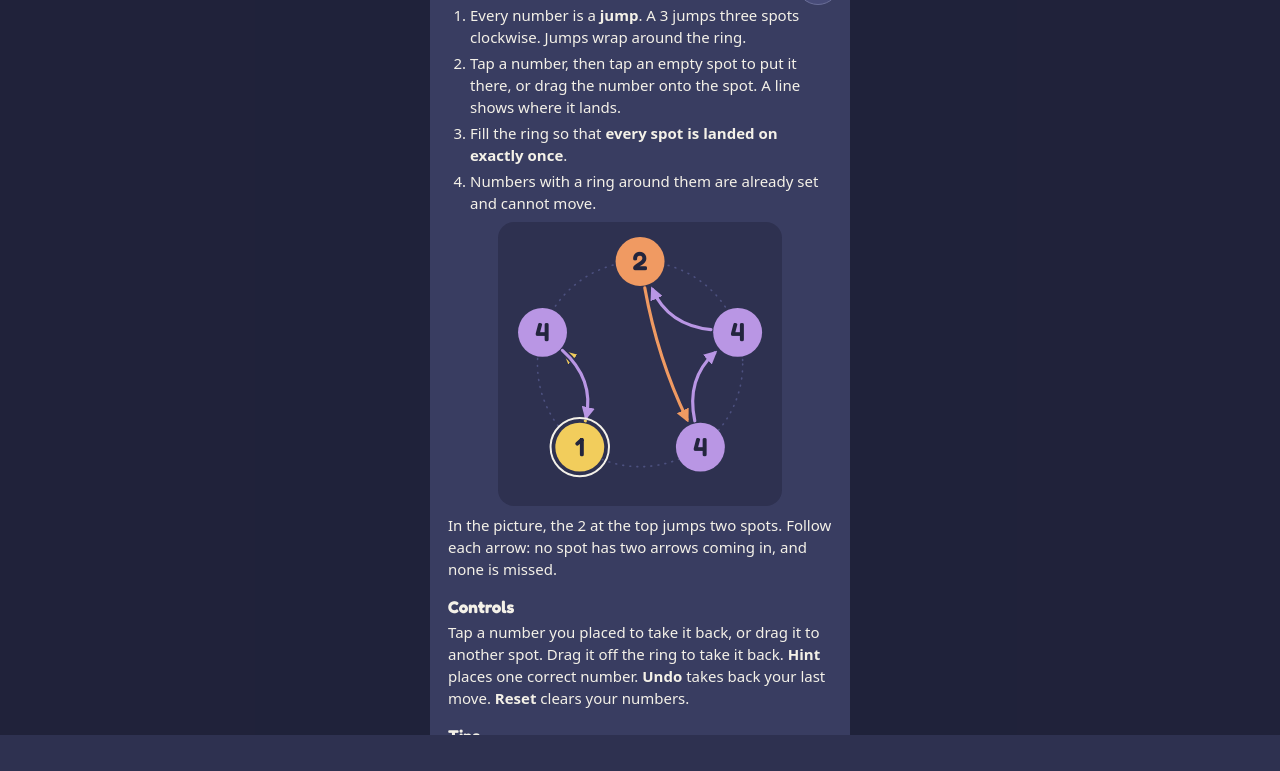
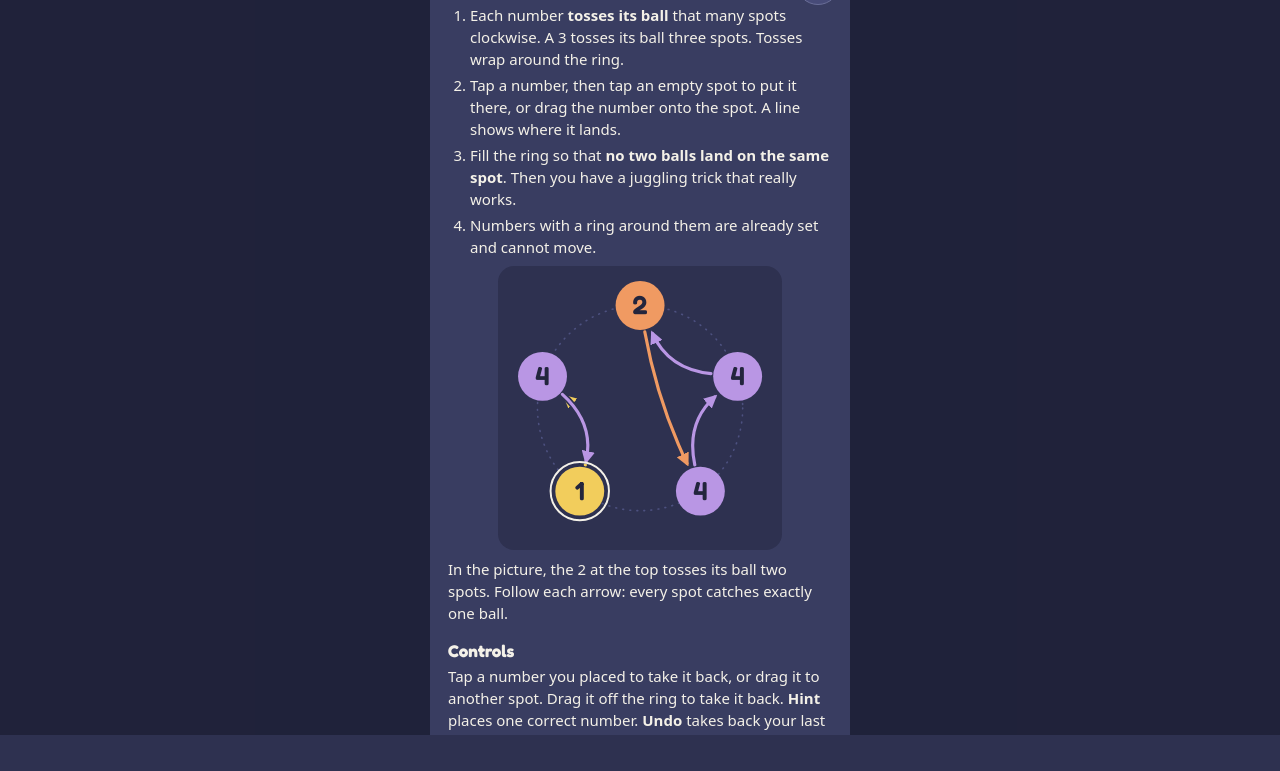
Before and after one commit to wade14618/juggle, a plain HTML site: page index.html in a window 1280 px wide. Shown: the part 65-836 px from the top of the page. Drawn offline with Linux system fonts and the light colour scheme.

Commit message:
Release Juggle version 23 (tossing wording)
Co-Authored-By: Claude Opus 5.5 <noreply@anthropic.com>
Claude-Session: https://claude.ai/code/session_015CEPnCKpquRCKh324QHTV9

```diff
--- a/index.html
+++ b/index.html
@@ -106,22 +106,22 @@ h1 svg{overflow:visible}
 <button class="x" id="xHelp" aria-label="Close"><svg viewBox="0 0 18 18" aria-hidden="true"><path d="M2 2L16 16M16 2L2 16" stroke="currentColor" stroke-width="2" stroke-linecap="round" fill="none"/></svg></button>
 <h2>How to play</h2>
 <ol>
-<li>Every number is a <b>jump</b>. A 3 jumps three spots clockwise. Jumps wrap around the ring.</li>
+<li>Each number <b>tosses its ball</b> that many spots clockwise. A 3 tosses its ball three spots. Tosses wrap around the ring.</li>
 <li>Tap a number, then tap an empty spot to put it there, or drag the number onto the spot. A line shows where it lands.</li>
-<li>Fill the ring so that <b>every spot is landed on exactly once</b>.</li>
+<li>Fill the ring so that <b>no two balls land on the same spot</b>. Then you have a juggling trick that really works.</li>
 <li>Numbers with a ring around them are already set and cannot move.</li>
 </ol>
 <div id="helpPic"></div>
-<p>In the picture, the 2 at the top jumps two spots. Follow each arrow: no spot has two arrows coming in, and none is missed.</p>
+<p>In the picture, the 2 at the top tosses its ball two spots. Follow each arrow: every spot catches exactly one ball.</p>
 <h3>Controls</h3>
 <p>Tap a number you placed to take it back, or drag it to another spot. Drag it off the ring to take it back. <b>Hint</b> places one correct number. <b>Undo</b> takes back your last move. <b>Reset</b> clears your numbers.</p>
 <h3>Tips</h3>
-<p>A number as big as the ring jumps all the way round and lands on its own spot. If two arrows hit one spot, both turn white and dotted, and the spot gets a white ring.</p>
+<p>A number as big as the ring tosses its ball all the way round, back to its own spot. If two balls land on one spot, both arrows turn white and dotted, and the spot gets a white ring.</p>
 <h3>Why "Juggle"?</h3>
 <p>This is how jugglers write down their tricks. Each number is how many beats a ball stays in the air, and a trick only works if no two balls come down on the same beat. Every puzzle you solve here is a real juggling pattern.</p>
 <button class="close" id="closeHelp">Play</button>
 <button class="erase" id="erase">Erase my progress</button>
-<div class="small">Version 22</div>
+<div class="small">Version 23</div>
 </div>
 </div>
 <script>
@@ -197,7 +197,7 @@ function drawBoard(n, placed, givens, o) {
   for (i = 0; i < n; i++) {
     var val = placed[i], giv = !!givens[i], sel = o.selSpot === i;
     var missed = full && land[i] === 0 && !o.solved, hit2 = land[i] > 1 && !o.solved;
-    var label = 'Spot ' + (i + 1) + (val ? ', ' + val + (giv ? ', fixed' : '') : ', empty') + (hit2 ? ', two arrows land here' : '');
+    var label = 'Spot ' + (i + 1) + (val ? ', ' + val + (giv ? ', fixed' : '') : ', empty') + (hit2 ? ', two balls land here' : '');
     var X = f1(pts[i][0]), Y = f1(pts[i][1]);
     h += '<g class="spot" data-i="' + i + '" role="button" tabindex="0" aria-label="' + label + '">';
     if (hit2 || missed) h += '<circle cx="' + X + '" cy="' + Y + '" r="' + (r + 8) + '" fill="none" stroke="#FFFFFF" stroke-width="4"' + (missed ? ' stroke-dasharray="4 7"' : '') + '/>';
@@ -293,10 +293,10 @@ function render() {
   document.getElementById('rack').innerHTML = rh;
   var land = landings(n, S.placed), clash = land.some(function (c) { return c > 1; }), msg = document.getElementById('msg');
   msg.className = 'msg';
-  if (clash) { msg.className = 'msg bad'; msg.textContent = 'Two arrows land on the same spot.'; }
+  if (clash) { msg.className = 'msg bad'; msg.textContent = 'Two balls land on the same spot.'; }
   else if (S.selTile) msg.innerHTML = '<span>Now tap an empty spot for the <b>' + S.selTile + '</b>.</span>';
   else if (S.selSpot !== null) msg.textContent = 'Now tap a number to put on that spot.';
-  else msg.textContent = 'Each number jumps that many spots clockwise. Land on every spot exactly once.';
+  else msg.textContent = 'Each number tosses its ball that many spots clockwise. No two can land on the same spot.';
   if (S.done) {
     var sum = p.s.reduce(function (a, b) { return a + b; }, 0), balls = sum / n;
     document.getElementById('doneBig').textContent = 'Solved in ' + fmt(S.elapsed) + ' · ' + S.hints + (S.hints === 1 ? ' hint' : ' hints');
@@ -341,7 +341,7 @@ function dragPreview() {
   if (DR.target >= 0) tmp[DR.target] = DR.v;
   document.getElementById('board').innerHTML = drawBoard(S.n, tmp, p.g, {});
   var land = landings(S.n, tmp), msg = document.getElementById('msg');
-  if (land.some(function (c) { return c > 1; })) { msg.className = 'msg bad'; msg.textContent = 'Two arrows would land on the same spot.'; }
+  if (land.some(function (c) { return c > 1; })) { msg.className = 'msg bad'; msg.textContent = 'Two balls would land on the same spot.'; }
   else { msg.className = 'msg'; msg.innerHTML = '<span>' + (DR.target >= 0 ? 'Let go to place the <b>' + DR.v + '</b>.' : (DR.src === 'spot' ? 'Drop it on a spot, or off the ring to take it back.' : 'Drag the <b>' + DR.v + '</b> onto an empty spot.')) + '</span>'; }
 }
 function dragStart(e, src, v, from, el) {
```
